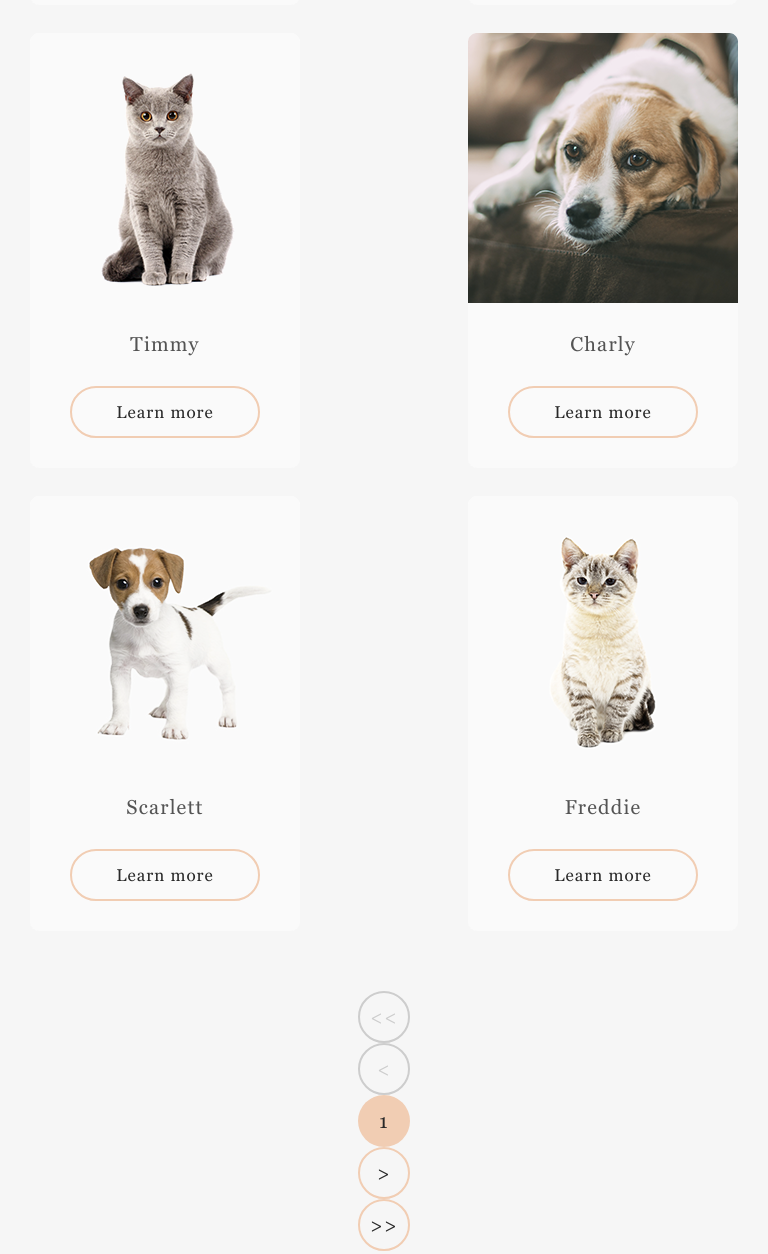
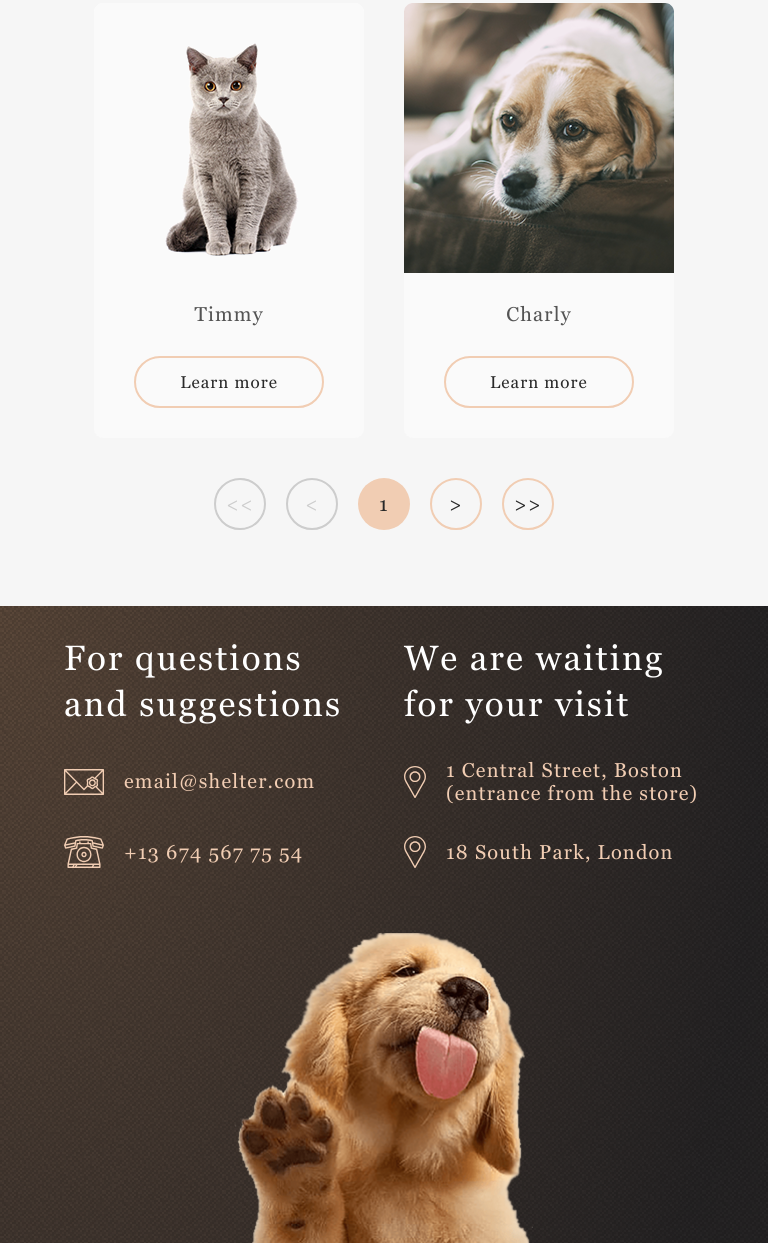
Before and after one commit to foxtrotkilomike/Pet-haven, a website: page shelter/pages/pets.html in a window 768 px wide. Shown: the part 1243-2497 px from the top of the page. Drawn offline with Linux system fonts and the light colour scheme.

Commit message:
feat: make adaptive 'Our pets' page for (768px-1279px)

```diff
--- a/shelter/pages/pets.html
+++ b/shelter/pages/pets.html
@@ -91,14 +91,14 @@
                   <a class="button button--border" href="#">Learn more</a>
                 </div>
               </div>
-              <div class="pet-card">
+              <div class="pet-card pet-card-23">
                 <img src="../assets/images/pets-scarlet.png" alt="Dog Scarlett">
                 <h3 class="pet-name">Scarlett</h3>
                 <div class="button-container">
                   <a class="button button--border" href="#">Learn more</a>
                 </div>
               </div>
-              <div class="pet-card">
+              <div class="pet-card pet-card-24">
                 <img src="../assets/images/pets-freddie.png" alt="White and gray cat Freddie">
                 <h3 class="pet-name">Freddie</h3>
                 <div class="button-container">
@@ -106,7 +106,7 @@
                 </div>
               </div>
             </div>
-            <div class="button-container">
+            <div class="button-container-multiple">
               <button
                 class="button button-slider button--border button--border--round button--disabled">&lt;&lt;</button>
               <button class="button button-slider button--border button--border--round button--disabled">&lt;</button>
@@ -123,14 +123,18 @@
       <div class="footer__container _container">
         <div class="footer__contacts">
           <h2 class="footer__h2 h2">For questions<br>and suggestions</h2>
+          <a class="contacts__content" href="mailto:email@shelter.com">
             <div class="contacts">
               <img src="../assets/icons/icon-email.svg" alt="">
-            <a class="contacts__content" href="mailto:email@shelter.com">email@shelter.com</a>
+              <span>email@shelter.com</span>
             </div>
+          </a>
+          <a class="contacts__content" href="tel:+136745677554">
             <div class="contacts">
               <img src="../assets/icons/icon-phone.svg" alt="">
-            <a class="contacts__content" href="tel:+136745677554">+13 674 567 75 54</a>
+              <span>+13 674 567 75 54</span>
             </div>
+          </a>
         </div>
         <div class="footer__contacts">
           <h2 class="footer__h2 h2">We are waiting for your visit</h2>
--- a/shelter/styles/sass/pets.scss
+++ b/shelter/styles/sass/pets.scss
@@ -55,11 +55,23 @@
 }
 
 .pets {
+  padding: 120px 0 70px;
+
   &__container {
-    margin-top: 120px;
+    margin-top: 60px;
 
-    & > *:not(:last-child) {
-      margin-bottom: 45px;
+    .button-container-multiple {
+      margin-bottom: 6px;
+    }
+  }
+
+  &__heading {
+    margin-bottom: 45px;
+  }
+
+  @media (min-width: 768px) and (max-width: 1279px) {
+    &__heading {
+      margin: 20px 0 29px;
     }
   }
 }
@@ -68,14 +80,34 @@
   &__container {
     width: 100%;
     padding: 14px 0 15px;
+    margin-bottom: 45px;
     display: flex;
     justify-content: space-between;
     flex-wrap: wrap;
     row-gap: 28px;
     column-gap: 25px;
+
+    @media (min-width: 768px) and (max-width: 1279px) {
+      padding: 0;
+      margin-bottom: 40px;
+      max-width: 81.9%;
+    }
   }
 }
 
-.button-container {
+.pet-card-23 {
+  @media (min-width: 768px) and (max-width: 1279px) {
+    display: none;
+  }
+}
+
+.pet-card-24 {
+  @media (min-width: 768px) and (max-width: 1279px) {
+    display: none;
+  }
+}
+
+.button-container-multiple {
+  display: flex;
   gap: 20px;
 }
--- a/shelter/styles/sass/style.scss
+++ b/shelter/styles/sass/style.scss
@@ -360,14 +360,11 @@ a {
     flex-direction: column;
     justify-content: space-between;
     align-items: center;
-
-    & > *:not(:last-child) {
-      margin-bottom: 59px;
-    }
   }
 
   &__heading {
     max-width: 400px;
+    margin-bottom: 59px;
     text-align: center;
   }
 
@@ -377,6 +374,7 @@ a {
     align-items: center;
     width: 100%;
     gap: 25px;
+    margin-bottom: 59px;
 
     @media (max-width: 830px) {
       gap: 12px;
```
Also changed, not shown: shelter/styles/css/pets.css, shelter/styles/css/style.css, 2 other files. Lines whose indentation alone changed are shown as unchanged.
